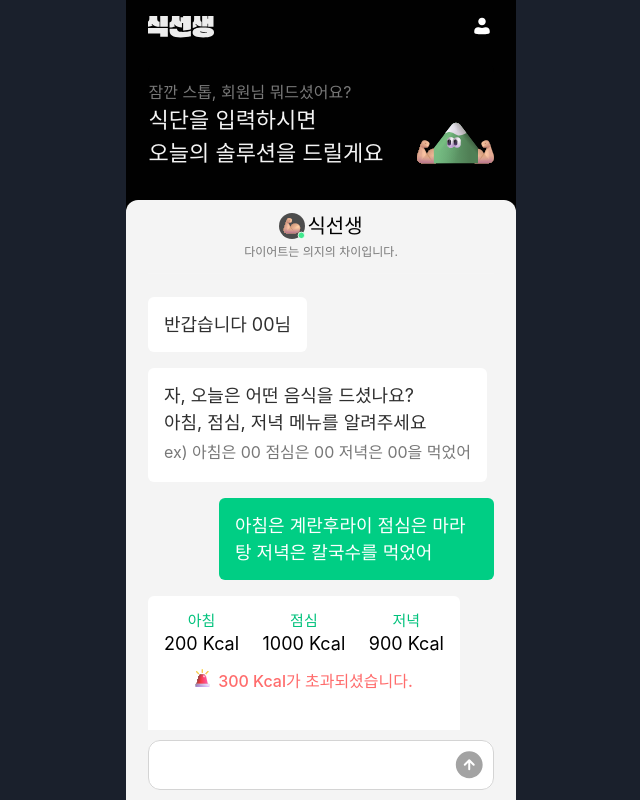
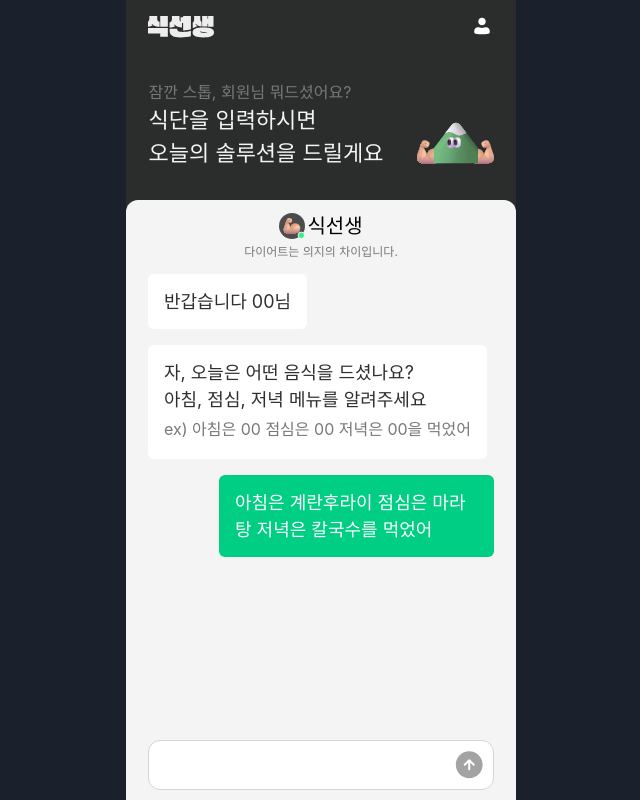
Before and after one commit to potenday-project/312TEN036-FE, a Next.js app: page /main in a window 1280 px wide. Shown: the whole page, without its empty margins (319-959 px from the left). Built offline with nearby package versions, Linux system fonts and the light colour scheme.

Commit message:
fix(chattingRomm) : response data branch

```diff
--- a/component/card/ChattingRoom.tsx
+++ b/component/card/ChattingRoom.tsx
@@ -1,11 +1,36 @@
+"use client";
 import { Divider, Flex, HStack, Heading, Text, VStack } from "@chakra-ui/react";
 import ChattingMsgCard from "../card/ChattingMsgCard";
 import DietChattingMsgCart from "./DietChattingMsgCard";
 import ChattingInput from "../input/ChattingInput";
 import HealthIcon from "../icon/HealthIcon";
 import UserChattingMsgCard from "./UserChattingMsgCard";
+import { usePostUserDiet } from "../../utils/hooks/usePostUserDiet";
+import { SubmitHandler, useForm } from "react-hook-form";
+
+export interface DietMsgType {
+  msg: string;
+}
 
 const ChattingRoom = () => {
+  const {
+    data: dietResponseData,
+    postUserDietMutation,
+    isLoading,
+  } = usePostUserDiet();
+
+  const {
+    handleSubmit,
+    register,
+    formState: { errors },
+    reset,
+  } = useForm<DietMsgType>();
+
+  const onSubmit: SubmitHandler<DietMsgType> = async (data) => {
+    reset();
+    await postUserDietMutation(data.msg);
+  };
+
   return (
     <>
       <Flex
@@ -22,7 +47,7 @@ const ChattingRoom = () => {
         <VStack
           textAlign={"center"}
           w={"100%"}
-          padding={"13px 22px"}
+          padding={"13px 22px 0px 22px"}
           spacing={"0.5px"}
           zIndex={100}
         >
@@ -47,7 +72,7 @@ const ChattingRoom = () => {
           w={"100%"}
           alignItems={"flex-start"}
           spacing={"16px"}
-          marginTop={"10px"}
+          // marginTop={"10px"}
           paddingBottom={"80px"}
           overflow={"hidden"}
           overflowY={"scroll"}
@@ -77,10 +102,17 @@ const ChattingRoom = () => {
             아침은 계란후라이 점심은 마라탕 저녁은 칼국수를 먹었어
           </UserChattingMsgCard>
 
-          <DietChattingMsgCart />
+          <DietChattingMsgCart
+            isLoading={isLoading}
+            dietResponseData={dietResponseData}
+          />
         </VStack>
       </Flex>
-      <ChattingInput />
+      <ChattingInput
+        handleSubmit={handleSubmit}
+        onSubmit={onSubmit}
+        register={register}
+      />
     </>
   );
 };
--- a/component/card/DietChattingMsgCard.tsx
+++ b/component/card/DietChattingMsgCard.tsx
@@ -10,21 +10,38 @@ import {
   Flex,
   HStack,
   Heading,
+  Spinner,
   Text,
 } from "@chakra-ui/react";
 import WarningIcon from "../icon/WarningIcon";
 import { useRouter } from "next/navigation";
+import { DietResponse } from "../../utils/api/AxiosSetting";
 
-const DietChattingMsgCart = ({}: CardProps) => {
+interface DietChattingMsgCard extends CardProps {
+  isLoading: boolean;
+  dietResponseData: DietResponse | undefined;
+}
+
+const DietChattingMsgCart = ({
+  isLoading,
+  dietResponseData,
+}: DietChattingMsgCard) => {
   const router = useRouter();
   return (
     <>
       <Card
-        w={"312px"}
+        w={isLoading ? "187px" : "312px"}
         bgColor={"#FFFFFF"}
         shadow={"none"}
         margin={"0px 0px 0px 22px"}
       >
+        {isLoading && (
+          <CardBody>
+            <Spinner />
+          </CardBody>
+        )}
+        {dietResponseData && !isLoading && (
+          <>
             <CardHeader padding={"14px 16px 0 16px"}>
               <Flex justifyContent={"space-between"} textAlign={"center"}>
                 <Box>
@@ -37,7 +54,7 @@ const DietChattingMsgCart = ({}: CardProps) => {
                     fontSize={"18px"}
                     fontWeight={"regular"}
                   >
-                200 Kcal
+                    {dietResponseData?.아침}
                   </Heading>
                 </Box>
                 <Box>
@@ -50,7 +67,7 @@ const DietChattingMsgCart = ({}: CardProps) => {
                     fontSize={"18px"}
                     fontWeight={"regular"}
                   >
-                1000 Kcal
+                    {dietResponseData?.점심}
                   </Heading>
                 </Box>
                 <Box>
@@ -63,11 +80,15 @@ const DietChattingMsgCart = ({}: CardProps) => {
                     fontSize={"18px"}
                     fontWeight={"regular"}
                   >
-                900 Kcal
+                    {dietResponseData?.저녁}
                   </Heading>
                 </Box>
               </Flex>
-          <Divider margin={"0 auto"} padding={"4.5px 0"} color={"#ECECEC"} />
+              <Divider
+                margin={"0 auto"}
+                padding={"4.5px 0"}
+                color={"#ECECEC"}
+              />
 
               <HStack justifyContent={"center"}>
                 <WarningIcon />
@@ -75,22 +96,25 @@ const DietChattingMsgCart = ({}: CardProps) => {
                   textAlign={"center"}
                   paddingTop={"4.5px"}
                   color={"#FF6C6C"}
-              fontWeight={"medium"}
+                  fontWeight={"semibold"}
+                  fontSize={"17px"}
                 >
-              300 Kcal가 초과되셨습니다.
+                  {dietResponseData?.초과칼로리}를 초과하셨습니다.
                 </Text>
               </HStack>
             </CardHeader>
             <CardBody color={"#2F2F2F"} padding={"14px 14px 14px 14px"}>
               <Button
                 onClick={() => router.push("/detail")}
-            bgColor={"#FFFFFF"}
+                bgColor={"#E7E7E7"}
                 w={"100%"}
                 h={"41px"}
               >
-            식단 상세보기
+                <Text color={"#525252"}>식단 상세보기</Text>
               </Button>
             </CardBody>
+          </>
+        )}
       </Card>
     </>
   );
--- a/component/card/DietStateCard.tsx
+++ b/component/card/DietStateCard.tsx
@@ -4,7 +4,6 @@ import HealthMountainIcon from "../icon/HealthMountainIcon";
 const DietStateCard = () => {
   return (
     <Flex
-      bg={"rgba(0, 0, 0, 0.2)"}
       paddingTop={"20px"}
       margin={"0 auto"}
       color={"#F4F4F4"}
--- a/component/input/ChattingInput.tsx
+++ b/component/input/ChattingInput.tsx
@@ -1,28 +1,24 @@
 "use client";
 import { Flex, Input, InputGroup, InputRightElement } from "@chakra-ui/react";
 import ChattingInputArrowIcon from "../icon/ChattingInputArrowIcon";
-import CircleIcon from "../icon/CircleIcon";
-import { usePostUserDiet } from "../../utils/hooks/usePostUserDiet";
-import { SubmitHandler, useForm } from "react-hook-form";
+import { DietMsgType } from "../card/ChattingRoom";
+import {
+  SubmitHandler,
+  UseFormHandleSubmit,
+  UseFormRegister,
+} from "react-hook-form";
 
-interface DietMsgType {
-  msg: string;
+interface ChattingInputPropsType {
+  handleSubmit: UseFormHandleSubmit<DietMsgType, undefined>;
+  onSubmit: SubmitHandler<DietMsgType>;
+  register: UseFormRegister<DietMsgType>;
 }
-const ChattingInput = () => {
-  const { postUserDietMutation } = usePostUserDiet();
 
-  const {
-    handleSubmit,
-    register,
-    formState: { errors },
-    reset,
-  } = useForm<DietMsgType>();
-
-  const onSubmit: SubmitHandler<DietMsgType> = async (data) => {
-    reset();
-    await postUserDietMutation(data.msg);
-  };
-
+const ChattingInput = ({
+  handleSubmit,
+  onSubmit,
+  register,
+}: ChattingInputPropsType) => {
   return (
     <>
       <Flex
--- a/src/app/main/page.tsx
+++ b/src/app/main/page.tsx
@@ -19,7 +19,7 @@ const Page = () => {
         maxW={"390px"}
         padding={"60px 0px 0px 0px"}
         margin={"0 auto"}
-        bgColor={"#010101"}
+        bgColor={"#2B2C2C"}
         alignItems={"center"}
       >
         <TheHeader>
--- a/utils/api/AxiosSetting.ts
+++ b/utils/api/AxiosSetting.ts
@@ -8,15 +8,25 @@ const instacne = axios.create({
   },
 });
 
+export interface DietResponse {
+  아침: string;
+  점심: string;
+  저녁: string;
+  초과칼로리: string;
+  운동필요시간: string;
+  잔소리: string;
+}
+
 export const getUserInfo = async () => {
   const res = await instacne.get("");
-
   console.log(res);
   return res;
 };
 
 export const postKakaoCode = async (code: string) => {
-  const res = await instacne.post(`/user`, code);
+  const res = await instacne.post(`/auth`, { code });
+
+  console.log(res.data);
   return res.data;
 };
 
@@ -30,5 +40,6 @@ export const postUserDiet = async (diet: Object) => {
     ["query"]: diet,
   };
   const res = await instacne.post("/users/6/diet-exercise-advice", query);
-  return res.data;
+  const data: DietResponse = res.data;
+  return data;
 };
```
Lines whose indentation alone changed are shown as unchanged.
